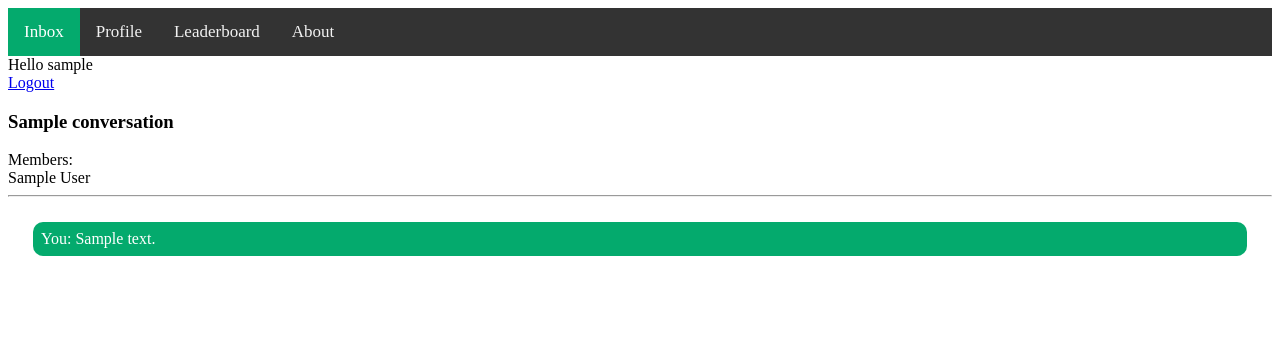
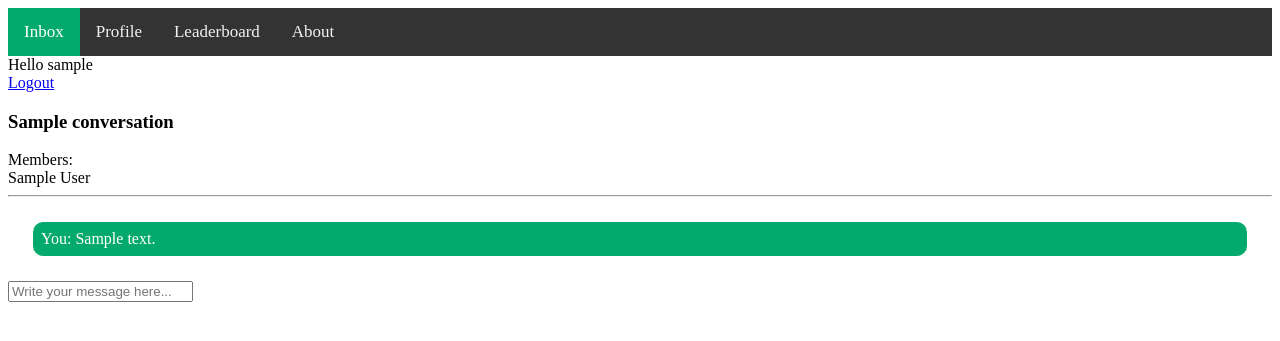
Before and after one commit to RAIK284/project-code-hackoverflow, a Django app: page /conversation/1 in a window 1280 px wide. Shown: the top 341 px of the page. Run offline with Django 4.2, Linux system fonts and the light colour scheme; a user stored in the database is signed in; tables that the repository leaves empty hold one stand-in row (values such as "Sample post").

Commit message:
Writing message from message page

```diff
--- a/messaging/templates/messaging/conversation.html
+++ b/messaging/templates/messaging/conversation.html
@@ -36,6 +36,21 @@
 		{% endif %}
 	</div>
 	{% endfor %}
+
+	<div>
+		{% if request.user.is_authenticated %}
+		<div class="comment-form">
+			<form method="POST" action="">
+				{% csrf_token %}
+				<input
+					type="text"
+					name="body"
+					placeholder="Write your message here..."
+				/>
+			</form>
+		</div>
+		{% endif %}
+	</div>
 </div>
 
 {% endblock %}
```
Also changed, not shown: 3 other files.
